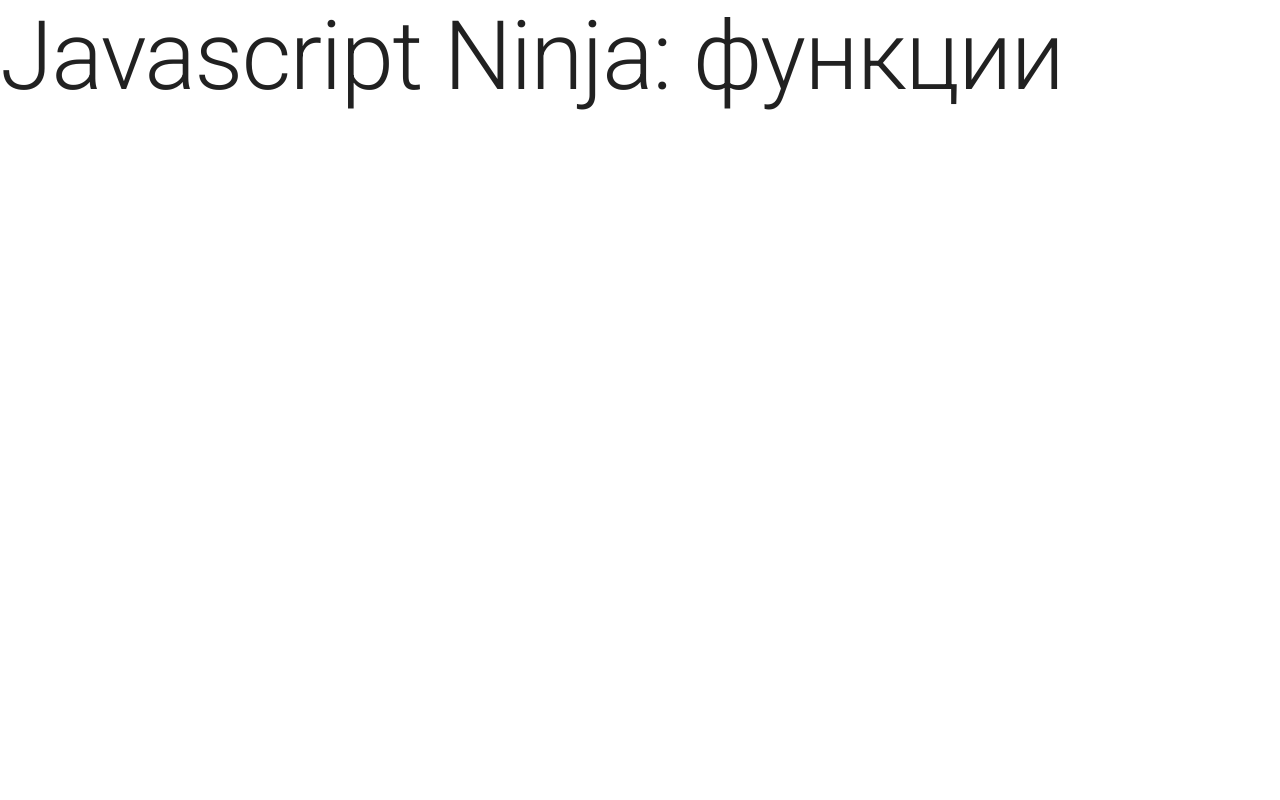
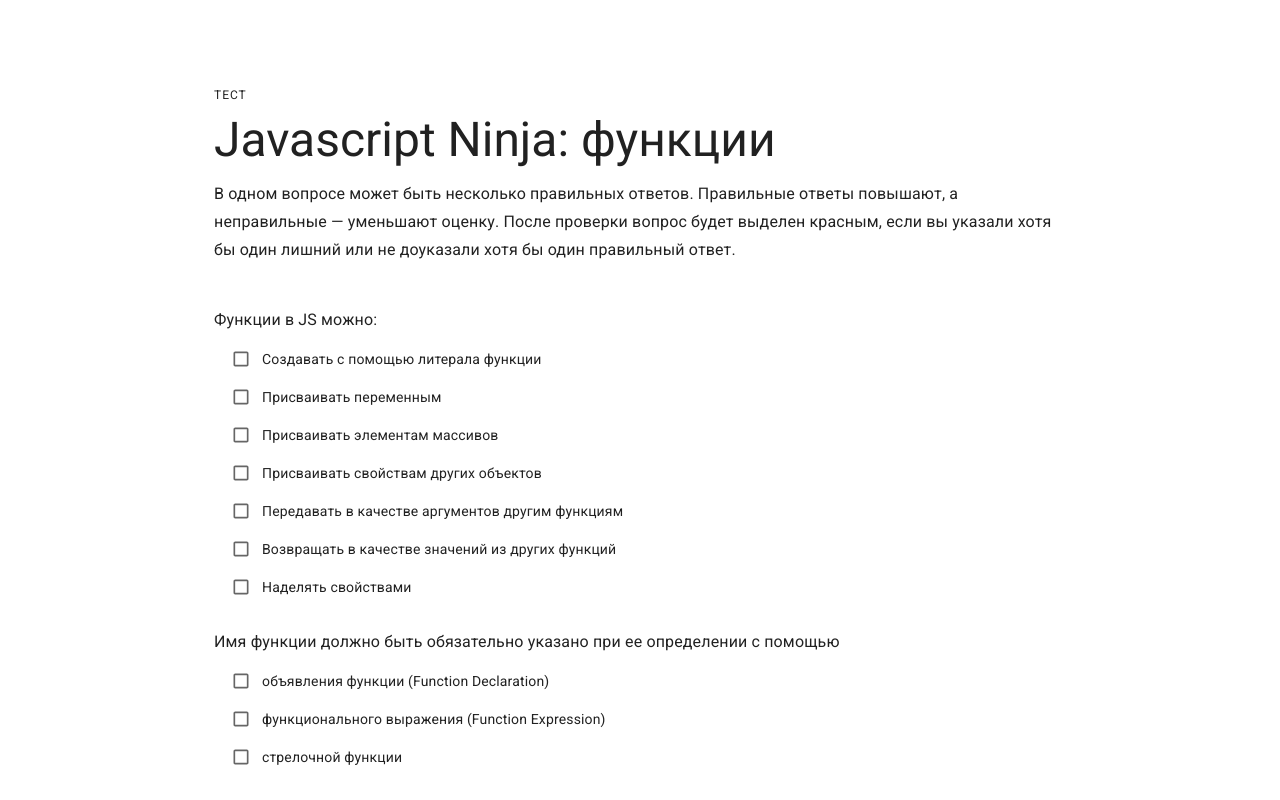
Before and after one commit to oleynichenko/pumping-tests, a React (Create React App) app: page / in a window 1280 px wide. Shown: the top 800 px of the page. Built offline with nearby package versions, Linux system fonts and the light colour scheme.

Commit message:
add Test component

```diff
--- a/package.json
+++ b/package.json
@@ -5,6 +5,7 @@
   "dependencies": {
     "@emotion/react": "^11.11.0",
     "@emotion/styled": "^11.11.0",
+    "@mui/icons-material": "^5.11.16",
     "@mui/material": "^5.13.0",
     "react": "^18.2.0",
     "react-dom": "^18.2.0",
--- a/src/App.js
+++ b/src/App.js
@@ -1,12 +1,16 @@
-import { CssBaseline } from '@mui/material';
+import {CssBaseline, ThemeProvider} from '@mui/material';
 import Test from './components/Test';
+import { createTheme, responsiveFontSizes } from '@mui/material/styles';
+
+let theme = createTheme();
+theme = responsiveFontSizes(theme);
 
 function App() {
   return (
-    <>
+    <ThemeProvider theme={theme}>
       <CssBaseline />
       <Test />
-    </>
+    </ThemeProvider>
   );
 }
 
--- a/src/components/Test.js
+++ b/src/components/Test.js
@@ -1,19 +1,73 @@
-import React, { useEffect, useState } from 'react';
+import React, {useEffect, useState} from 'react';
 import mockTest from '../mock/test';
-import {Typography} from "@mui/material";
+import {Box, Button, Checkbox, Container, List, ListItem, ListItemIcon, ListItemText, Typography,} from '@mui/material';
+import mockQuestions from '../mock/question';
 
-function Test({}) {
+function Test() {
   const [test, setTest] = useState();
 
   useEffect(() => {
-    setTest(mockTest);
+    const data = {
+      ...mockTest,
+      questions: mockQuestions,
+    };
+    setTest(data);
   }, []);
 
   if (!test) {
     return null;
   }
 
-  return <Typography variant="h1">{test.title}</Typography>;
+  return (
+    <Container maxWidth="md" sx={{ py: 10 }}>
+      <Box component="header" sx={{ mb: 4 }}>
+        <Typography variant="overline">Тест</Typography>
+        <Typography component="h1" variant="h3" sx={{ mb: 1.5 }}>
+          {test.title}
+        </Typography>
+        <Typography variant="subtitle1">
+          В одном вопросе может быть несколько правильных ответов. Правильные
+          ответы повышают, а неправильные — уменьшают оценку. После проверки
+          вопрос будет выделен красным, если вы указали хотя бы один лишний или
+          не доуказали хотя бы один правильный ответ.
+        </Typography>
+      </Box>
+      <List component="ul" sx={{ mb: 4 }}>
+        {test.questions &&
+          test.questions.map((question) => {
+            return (
+              <>
+                <ListItem key={question.id} sx={{ p: 0, pb: 0.5 }}>
+                  <ListItemText primary={question.wording} />
+                </ListItem>
+                <List
+                  component="ul"
+                  disablePadding
+                  dense
+                  sx={{ pl: 1, mb: 2.5 }}
+                >
+                  {Object.entries(question.options).map((value) => {
+                    const [variant, text] = value;
+
+                    return (
+                      <ListItem key={variant} sx={{ p: 0 }}>
+                        <ListItemIcon sx={{ minWidth: 40 }}>
+                          <Checkbox size="small" />
+                        </ListItemIcon>
+                        <ListItemText primary={text} />
+                      </ListItem>
+                    );
+                  })}
+                </List>
+              </>
+            );
+          })}
+      </List>
+      <Box>
+        <Button variant="contained">Оправить на проверку</Button>
+      </Box>
+    </Container>
+  );
 }
 
 export default Test;
--- a/src/mock/question.js
+++ b/src/mock/question.js
@@ -8,7 +8,7 @@
       "right": 0.1715
     },
     "options": {
-    "a": "Создавать с помощью литерала функции",
+      "a": "Создавать с помощью литерала функции",
       "b": "Присваивать переменным",
       "c": "Присваивать элементам массивов",
       "d": "Присваивать свойствам других объектов",
@@ -110,4 +110,4 @@
   },
 ];
 
-export default mockQuestion;
+export default mockQuestions;
```
Also changed, not shown: 1 other file (tests, documents, lock files or other folders).
